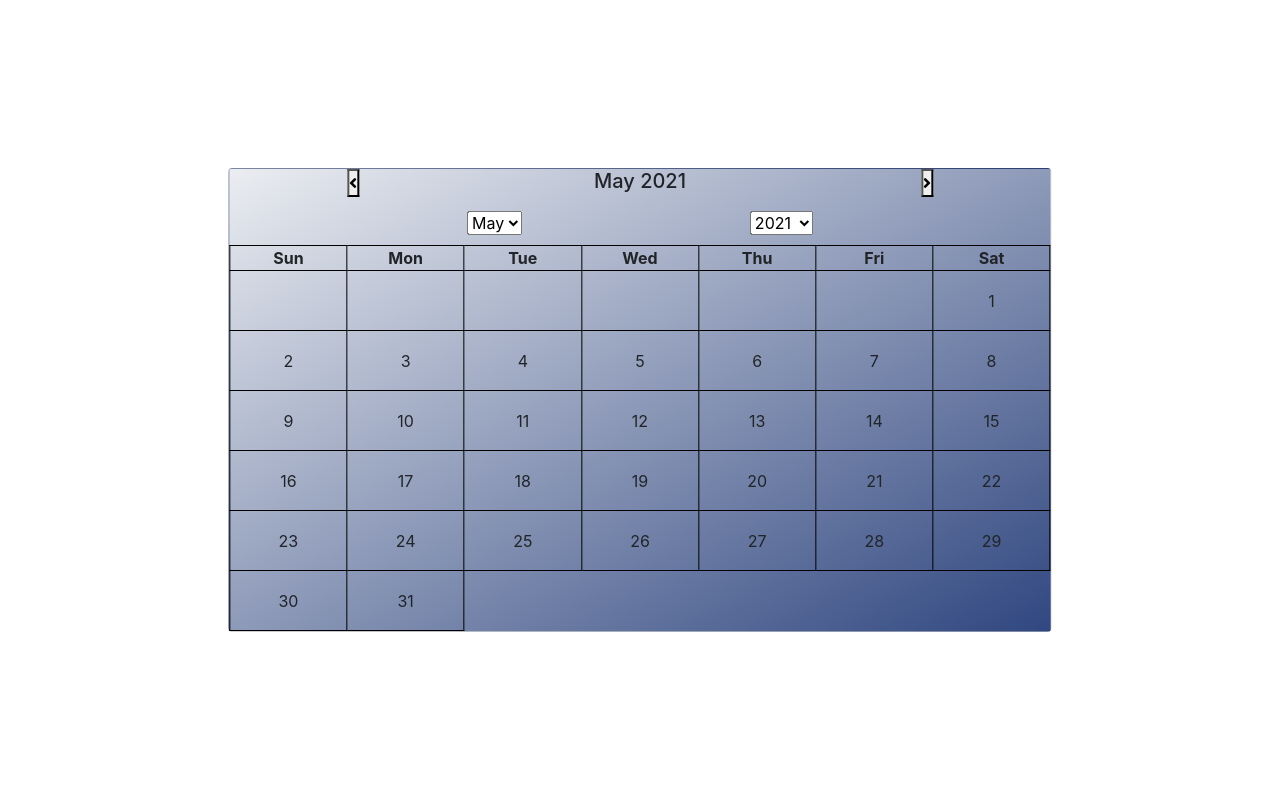
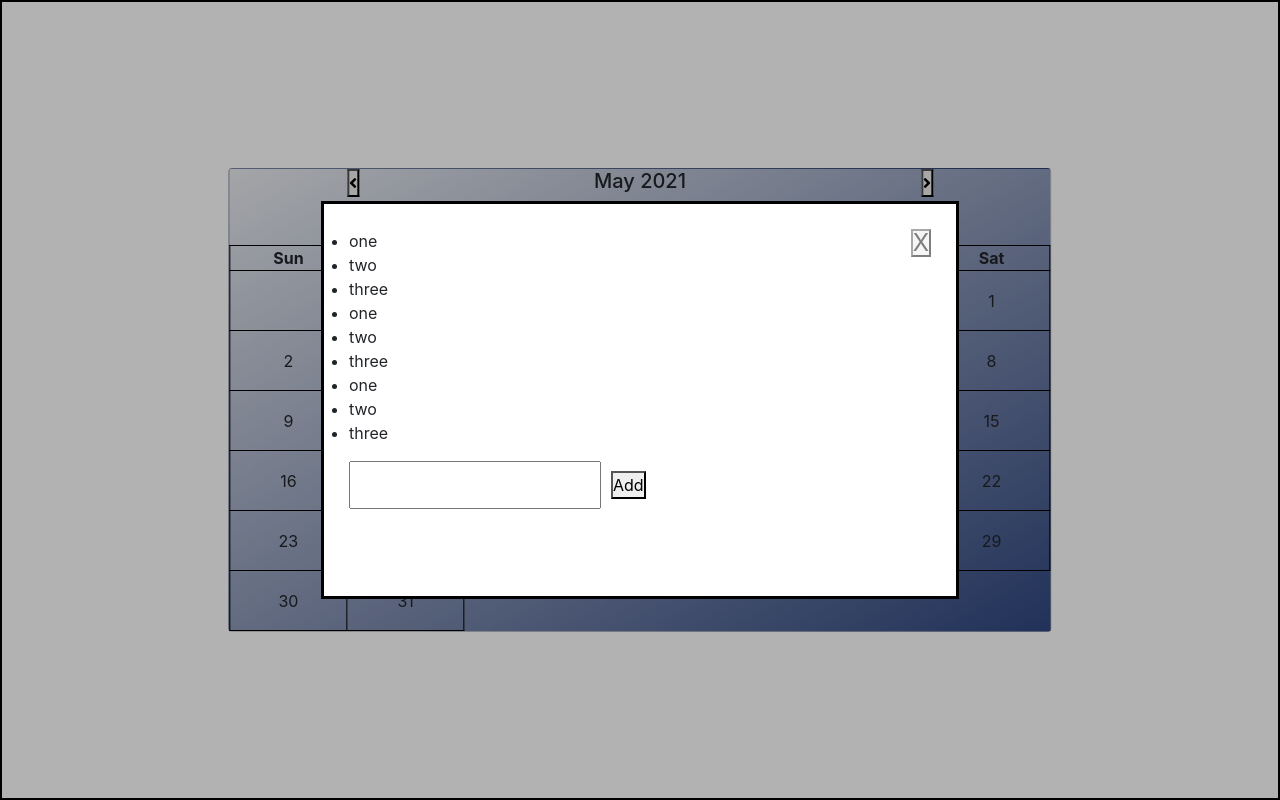
Before and after one commit to Sruthyraj/calender, a plain HTML site: page index.html in a window 1280 px wide. Both pictures are taken after a click on the element "10". Drawn offline with nearby package versions, Linux system fonts and the light colour scheme.

Commit message:
popup added -item updation pending

```diff
--- a/index.html
+++ b/index.html
@@ -106,7 +106,47 @@
       </div>
 
 
+
     </div>
+    <div class="model-bg">
+
+      <div class="model">
+
+
+        <div class="close">
+          <button class="cls-btn">X</button>
+        </div>
+
+        <div class="display">
+
+          <div class="list">
+            <ul>
+              <li>one</li>
+              <li>two</li>
+              <li>three</li>
+              <li>one</li>
+              <li>two</li>
+              <li>three</li>
+              <li>one</li>
+              <li>two</li>
+              <li>three</li>
+
+            </ul>
+
+          </div>
+          <div class="input">
+            <input type="text"/>
+            <button class="add">Add</button>
+          </div>
+        </div>
+
+
+
+      </div>
+
+
+    </div>
+
     <script src="script.js"></script>
   </body>
 </html>
--- a/script.js
+++ b/script.js
@@ -42,6 +42,8 @@ function jump() {
 }
 
 function Cal(month, year) {
+  let model_Bg = document.querySelector(".model-bg");
+  let cls_btn = document.querySelector(".cls-btn");
   let firstDay = new Date(year, month).getDay();
   // console.log(firstDay);
   let daysInMonth = 32 - new Date(year, month, 32).getDate();
@@ -73,10 +75,14 @@ function Cal(month, year) {
         let d = new Date(year, month, date);
         // console.log(d);
 
-
         // let data=document.getElementsByTagName("td").innerHTML=d
         // cell.setAttribute("value", d);
-        cell.setAttribute("onclick", 'nav( " '+d+' " )');
+
+        // document.getElementsByTagName("td").innerHTML=d
+        cell.setAttribute("class", "cellitem");
+
+        cell.setAttribute("onclick", 'nav( " ' + d + ' " )');
+        let td_cell = document.querySelector(".cellitem");
 
         // \"(canLaunch(\'' + v.LibraryItemName  + '\'))"\
         // console.log(data);
@@ -86,18 +92,23 @@ function Cal(month, year) {
         cell.append(cellText);
 
         row.appendChild(cell);
+
         date++;
       }
     }
 
     tbl.appendChild(row);
-
   }
   nav = (data) => {
-
     // let d=document.getElementsByTagName("td").value
     // alert("working"); //need to complete!!!!
+    //popup
+    model_Bg.classList.add("bg-active");
     console.log(data);
-  }
+    cls_btn.addEventListener('click', function () {
+        model_Bg.classList.remove("bg-active");
+    })
+  };
+
 
 }
--- a/style.css
+++ b/style.css
@@ -1,48 +1,95 @@
-*{
-    margin: 0;
-    padding: 0;
-    box-sizing: border-box;
+* {
+  margin: 0;
+  padding: 0;
+  box-sizing: border-box;
 }
-#main{
+#main {
+  position: absolute;
+  left: 50%;
+  top: 50%;
+  transform: translate(-50%, -50%);
+}
 
-    position: absolute;
-    left: 50%;
-    top: 50%;
-    transform: translate(-50%,-50%);
+td,
+th,
+thead {
+  border: 1px solid black;
+}
+
+td:hover {
+  border: 2px solid black;
+  cursor: pointer;
+}
+td {
+  width: 75px;
+  height: 60px;
+  text-align: center;
+}
+th {
+  text-align: center;
+}
+.head {
+  display: flex;
+  justify-content: space-around;
+}
+
+.drop {
+  display: flex;
+  justify-content: space-evenly;
+  padding: 10px;
+}
+.card {
+  background-image: linear-gradient(
+    to bottom right,
+    rgb(235, 237, 241),
+    rgb(48, 71, 128)
+  );
+}
+
+/* POP-UP*/
+
+.model-bg{
+    position: fixed;
+    top: 0;
+    left: 0;
+    width: 100%;
+    height: 100vh;
+    background-color: rgba(0,0,0,.3);
+    display: flex;
+    justify-content: center;
+    align-items: center;
+    border: 2px solid black;
+    visibility: hidden;
+    opacity: 0;
 
 }
-
-td,th,thead{
-    border: 1px solid black;
-
+.bg-active{
+    visibility: visible;
+    opacity: 1;
 }
 
-td:hover{
-    border:2px solid black;
-    cursor: pointer;
-
-}
-td{
-    width:75px;
-    height: 60px;
-    text-align:center;
+.model{
 
 
+    background-color:white;
+    height: 50%;
+    width: 50%;
+    padding: 25px;
+    border: 3px solid black;
 }
-th{
-    text-align: center;
+.input{
+    display: flex;
+    flex-direction: row;
 }
-.head{
+.input button{
+    margin: 10px;
+    width: 80%;
+}
+/* .cellitem{
+    background-color: rgb(86, 86, 131);
+} */
+.display{
     display: flex;
-    justify-content: space-around}
-
-.drop{
-    display: flex;
-    justify-content:space-evenly;
-    padding: 10px;
-
+    flex-direction: column;
+    align-items: flex-start;
 }
-.card{
-    background-image: linear-gradient(to bottom right, rgb(235, 237, 241), rgb(48, 71, 128));
-
-}
```
